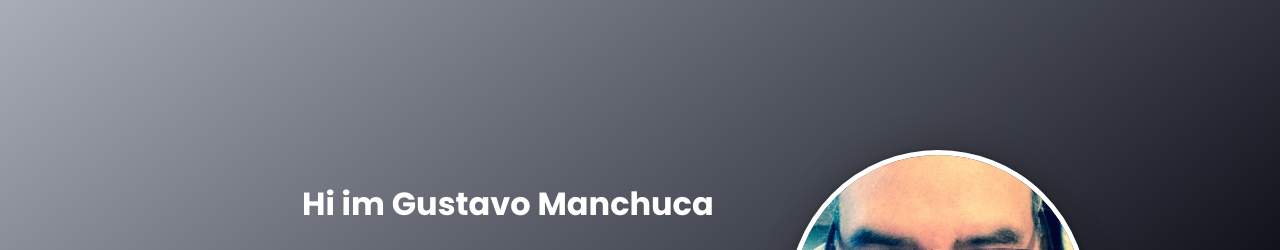
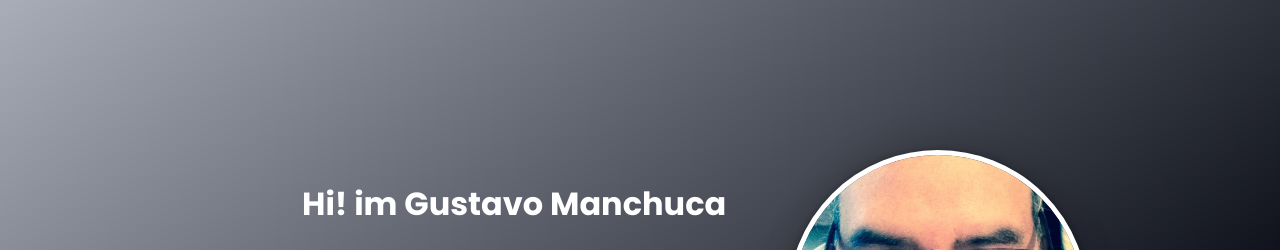
Before and after one commit to gusmnk/personalweb, a plain HTML site: page index.html in a window 1280 px wide. Shown: the top 250 px of the page. Drawn offline with Linux system fonts and the light colour scheme.

Commit message:
exclamation_test

```diff
--- a/index.html
+++ b/index.html
@@ -13,7 +13,7 @@
     <div class="main">
 <div class="container">
    <div class="titulos">
-       <h1 class="aboutTitle">Hi im Gustavo Manchuca</h1>
+       <h1 class="aboutTitle">Hi! im Gustavo Manchuca</h1>
        <br>
        <h2 class="aboutSubtitle">Frontend web developer</h2>
        <h2>still learning...</h2><br>
```
